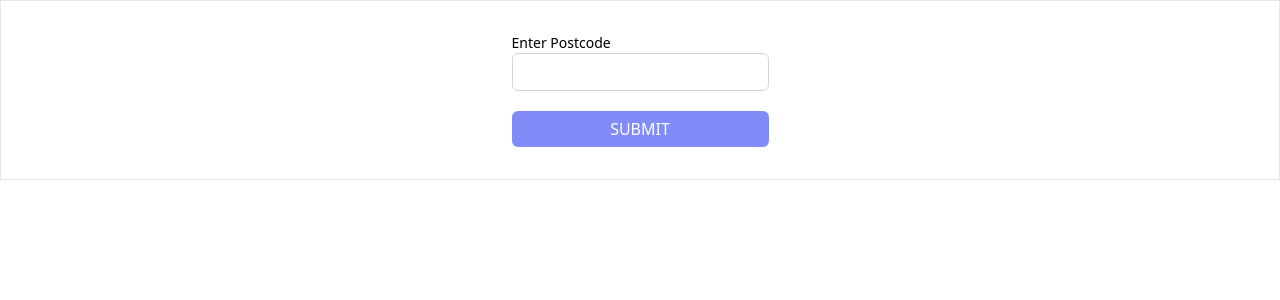
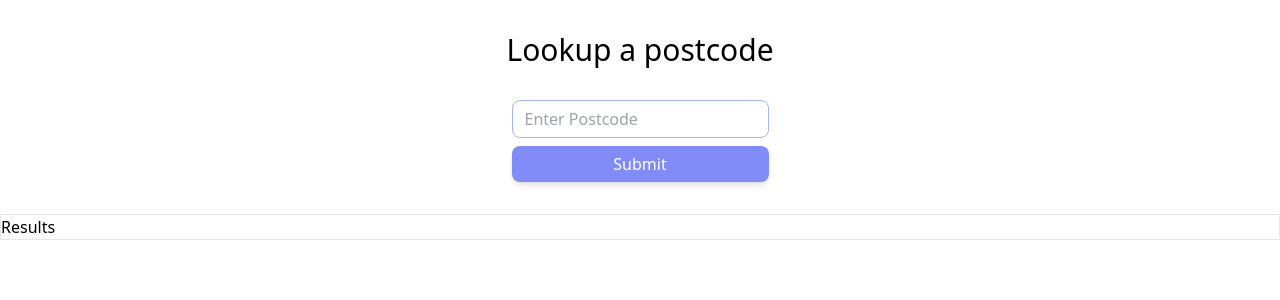
Before and after one commit to dkumza/postcodes-api-front, a React (Vite) app: page / in a window 1280 px wide. Shown: the top 300 px of the page. Built offline with nearby package versions, Linux system fonts and the light colour scheme.

Commit message:
Add axios, react-toastify, and react-spinners dependencies

```diff
--- a/package.json
+++ b/package.json
@@ -10,9 +10,12 @@
     "preview": "vite preview"
   },
   "dependencies": {
+    "axios": "^1.6.8",
     "formik": "^2.4.5",
     "react": "^18.2.0",
     "react-dom": "^18.2.0",
+    "react-spinners": "^0.13.8",
+    "react-toastify": "^10.0.5",
     "yup": "^1.4.0"
   },
   "devDependencies": {
--- a/src/App.jsx
+++ b/src/App.jsx
@@ -1,10 +1,14 @@
 import './App.css';
-import { Form } from './components/form/Form';
+import { Header } from './components/Header';
+import { Form } from './components/forms/Form';
+import { Results } from './components/results/Results';
 
 function App() {
   return (
     <>
+      <Header />
       <Form />
+      <Results />
     </>
   );
 }
--- /dev/null
+++ b/src/components/Header.jsx
@@ -0,0 +1,3 @@
+export const Header = () => {
+  return <div className='container text-center py-8 text-3xl font-medium'>Lookup a postcode</div>;
+};
--- /dev/null
+++ b/src/components/ToastThemed.jsx
@@ -0,0 +1,19 @@
+import { Slide, ToastContainer } from 'react-toastify';
+
+export const ToastThemed = () => {
+  return (
+    <ToastContainer
+      position='bottom-right'
+      autoClose={2000}
+      hideProgressBar={false}
+      newestOnTop={true}
+      closeOnClick
+      rtl={false}
+      pauseOnFocusLoss
+      draggable
+      pauseOnHover
+      theme='light'
+      transition={Slide}
+    />
+  );
+};
--- a/src/components/form/Form.jsx
+++ /dev/null
@@ -1,29 +0,0 @@
-import { FormButton } from './FormButton';
-import { FormInput } from './FormInput';
-import * as yup from 'yup';
-import { useFormik } from 'formik';
-
-const validationSchema = yup.object({
-  postcode: yup.string().required('Postcode is required'),
-});
-
-export const Form = () => {
-  const formik = useFormik({
-    initialValues: {
-      postcode: '',
-    },
-    validationSchema: validationSchema,
-    onSubmit: (values) => {
-      console.log(values);
-    },
-  });
-
-  return (
-    <div className='container border flex justify-center py-8'>
-      <form className='flex flex-col gap-1' onSubmit={formik.handleSubmit}>
-        <FormInput formik={formik} />
-        <FormButton />
-      </form>
-    </div>
-  );
-};
--- a/src/components/form/FormButton.jsx
+++ /dev/null
@@ -1,12 +0,0 @@
-export const FormButton = () => {
-  return (
-    <div>
-      <button
-        className='rounded-md border-indigo-400 py-1.5 px-3 w-full uppercase bg-indigo-400 text-white hover:bg-indigo-500'
-        type='submit'
-      >
-        submit
-      </button>
-    </div>
-  );
-};
--- /dev/null
+++ b/src/components/forms/Form.jsx
@@ -0,0 +1,58 @@
+import 'react-toastify/dist/ReactToastify.css';
+import { FormButton } from './FormButton';
+import { FormInput } from './FormInput';
+import { useFormik } from 'formik';
+import { toast } from 'react-toastify';
+import axios from 'axios';
+import { postcodeValidationSchema } from './validationSchemas';
+import { ToastThemed } from '../ToastThemed';
+import { useState } from 'react';
+
+const POSTCODE_URL = 'https://api.postcodes.io/postcodes/';
+
+export const Form = () => {
+  const [spinner, setSpinner] = useState(false);
+
+  const formik = useFormik({
+    initialValues: {
+      postcode: '',
+    },
+    validationSchema: postcodeValidationSchema,
+    onSubmit: (values) => {
+      setSpinner(true);
+      axiosReq(values.postcode);
+    },
+  });
+
+  const axiosReq = (postcode) => {
+    setSpinner(true);
+    setTimeout(() => {
+      axios
+        .get(POSTCODE_URL + postcode)
+        .then((res) => {
+          const result = res.data.result;
+          console.log('result: ', result);
+          localStorage.setItem('postcode', JSON.stringify(result));
+          toast.success('Postcode found');
+          formik.resetForm();
+          setSpinner(false);
+        })
+        .catch((err) => {
+          const error = err.response.data.error;
+          console.error('error: ', error);
+          toast.error('Postcode not found');
+          setSpinner(false);
+        });
+    }, 1000);
+  };
+
+  return (
+    <div className='container flex justify-center pb-8'>
+      <ToastThemed />
+      <form className='flex flex-col gap-2' onSubmit={formik.handleSubmit}>
+        <FormInput formik={formik} />
+        <FormButton spinner={spinner} />
+      </form>
+    </div>
+  );
+};
--- /dev/null
+++ b/src/components/forms/FormButton.jsx
@@ -0,0 +1,17 @@
+import { FormSpinner } from './FormSpinner';
+
+export const FormButton = ({ spinner }) => {
+  return (
+    <div className='flex flex-col'>
+      <button
+        className={`${
+          spinner ? `hover:cursor-not-allowed` : null
+        } rounded-lg shadow-md border-indigo-400 h-9 px-3 w-full capitalize bg-indigo-400 text-white hover:bg-indigo-500 flex justify-center items-center`}
+        type='submit'
+        disabled={spinner}
+      >
+        {spinner ? <FormSpinner /> : 'Submit'}
+      </button>
+    </div>
+  );
+};
--- a/src/components/form/FormInput.jsx
+++ b/src/components/forms/FormInput.jsx
@@ -1,11 +1,11 @@
 export const FormInput = ({ formik }) => {
   return (
     <div className='flex flex-col'>
-      <label className='text-sm'>Enter Postcode</label>
       <input
         className={`${
-          formik.errors.postcode ? `border-red-600` : `border-gray-300`
-        } border rounded-md py-1.5 px-3 focus:border-indigo-400 focus:outline-none`}
+          formik.errors.postcode ? `border-red-600` : `border-indigo-300`
+        } border rounded-lg py-1.5 px-3 focus:border-indigo-500 focus:outline-none`}
+        placeholder='Enter Postcode'
         type='text'
         name='postcode'
         onChange={formik.handleChange}
@@ -14,9 +14,7 @@ export const FormInput = ({ formik }) => {
       />
       {formik.errors.postcode ? (
         <div className='text-xs text-red-600'>{formik.errors.postcode}</div>
-      ) : (
-        <div className='text-xs'>&nbsp;</div>
-      )}
+      ) : null}
     </div>
   );
 };
--- /dev/null
+++ b/src/components/forms/FormSpinner.jsx
@@ -0,0 +1,10 @@
+import { ClipLoader } from 'react-spinners';
+
+export const FormSpinner = () => {
+  return (
+    <div className='flex gap-2 items-center'>
+      <ClipLoader color='#fff' size={24} />
+      <p>Loading...</p>
+    </div>
+  );
+};
--- /dev/null
+++ b/src/components/forms/validationSchemas.js
@@ -0,0 +1,9 @@
+import * as yup from 'yup';
+
+export const postcodeValidationSchema = yup.object({
+  postcode: yup
+    .string()
+    .min(6, 'Postcode must be at least 6 characters')
+    .max(8, 'Postcode must be at most 8 characters')
+    .required('Postcode is required'),
+});
--- /dev/null
+++ b/src/components/results/Results.jsx
@@ -0,0 +1,3 @@
+export const Results = () => {
+  return <div className='container border'>Results</div>;
+};
```
Also changed, not shown: 2 other files (tests, documents, lock files or other folders).
